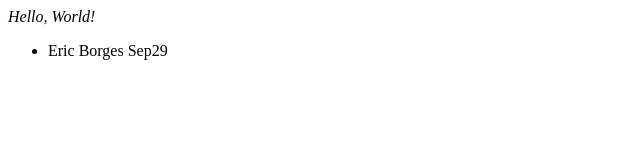
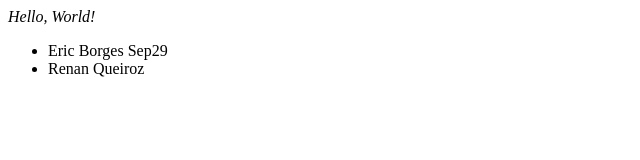
Before and after one commit to AirAssaultApplication/AirAssaultApplication, a plain HTML site: page index.html in a window 1280 px wide. Shown: the whole page, without its empty margins (0-640 px from the left). Drawn offline with Linux system fonts and the light colour scheme.

Commit message:
Update index.html

```diff
--- a/index.html
+++ b/index.html
@@ -6,6 +6,7 @@
     <body>
         <ul>
             <li>Eric Borges Sep29</li>
+            <li>Renan Queiroz</li>
         </ul>
     </body>
 </html>
```
